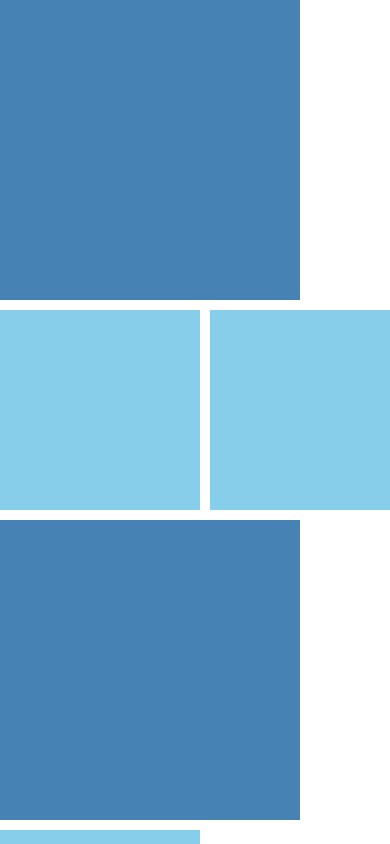
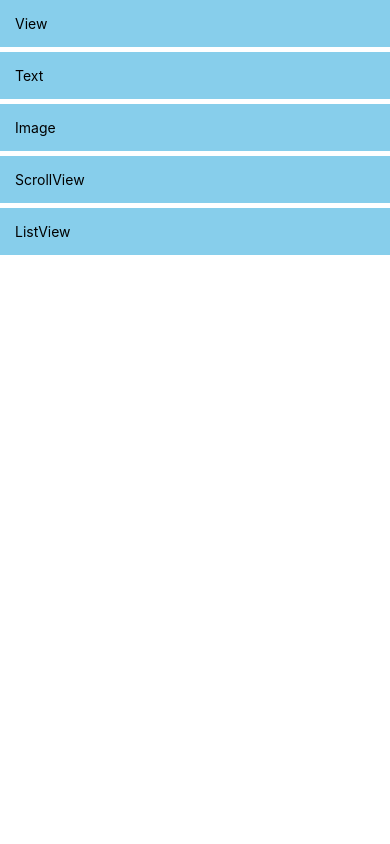
Before and after one commit to mithlesh-kumar/react-native-session-demo, a React Native app in the folder Training/: screen / in a window 390 px wide. Built offline with nearby package versions, Linux system fonts and the light colour scheme.

Commit message:
flat list

```diff
--- a/Training/App.js
+++ b/Training/App.js
@@ -1,21 +1,35 @@
-import React, { Component } from 'react'
-import { ScrollView, View, StyleSheet } from 'react-native'
+import React, { Component } from 'react';
+import { FlatList, Text, StyleSheet } from 'react-native';
+
+const rows = [
+  { id: 0, text: 'View' },
+  { id: 1, text: 'Text' },
+  { id: 2, text: 'Image' },
+  { id: 3, text: 'ScrollView' },
+  { id: 4, text: 'ListView' },
+]
+
+const extractKey = ({ id }) => id
 
 export default class App extends Component {
+
+  renderItem = ({ item }) => {
+    return (
+      <Text style={styles.row}>
+        {item.text}
+      </Text>
+    )
+  }
+
   render() {
     return (
-      <ScrollView style={styles.container}>
-        <View style={styles.boxLarge} />
-        <ScrollView horizontal>
-          <View style={styles.boxSmall} />
-          <View style={styles.boxSmall} />
-          <View style={styles.boxSmall} />
-        </ScrollView>
-        <View style={styles.boxLarge} />
-        <View style={styles.boxSmall} />
-        <View style={styles.boxLarge} />
-      </ScrollView>
-    )
+      <FlatList
+        style={styles.container}
+        data={rows}
+        renderItem={this.renderItem}
+        keyExtractor={extractKey}
+      />
+    );
   }
 }
 
@@ -23,18 +37,9 @@ const styles = StyleSheet.create({
   container: {
     flex: 1,
   },
-  boxSmall: {
-    width: 200,
-    height: 200,
-    marginBottom: 10,
-    marginRight: 10,
+  row: {
+    padding: 15,
+    marginBottom: 5,
     backgroundColor: 'skyblue',
   },
-  boxLarge: {
-    width: 300,
-    height: 300,
-    marginBottom: 10,
-    marginRight: 10,
-    backgroundColor: 'steelblue',
-  },
 })
```
